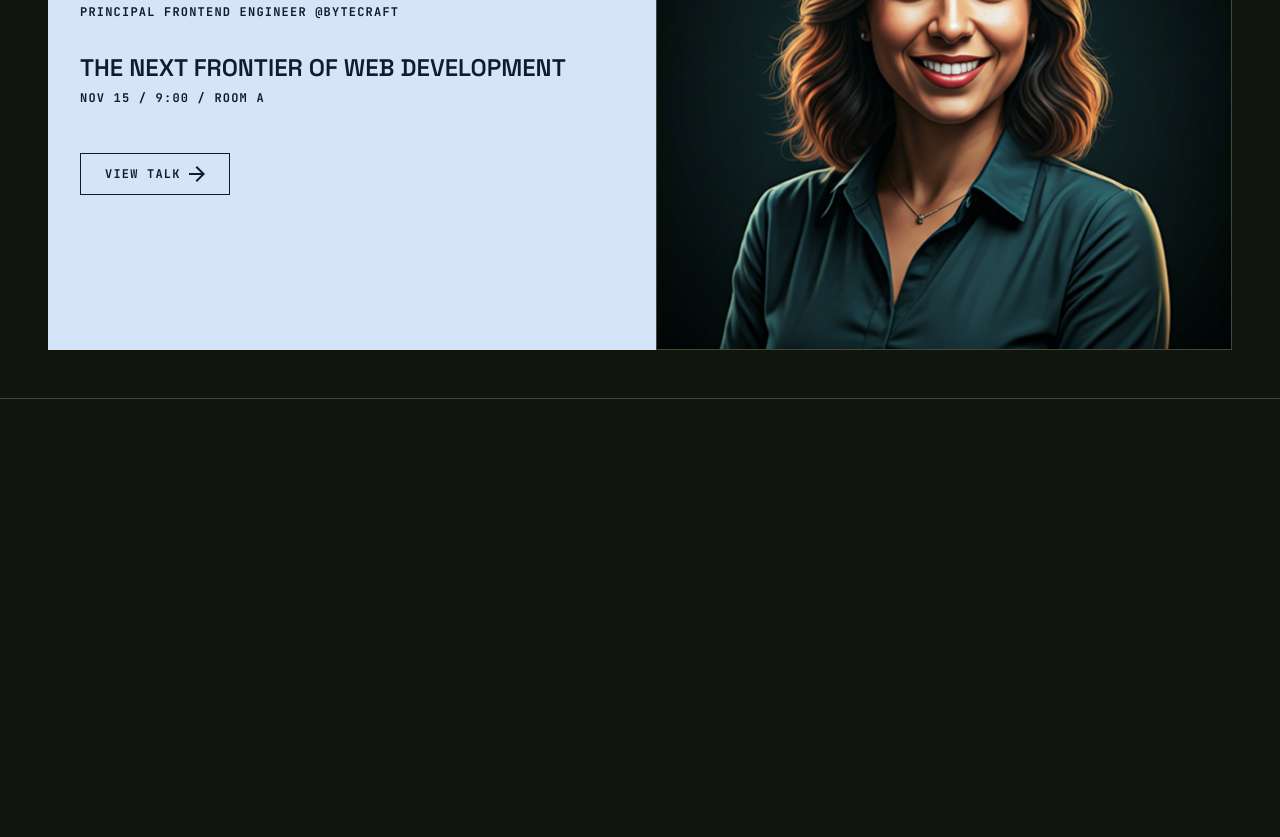
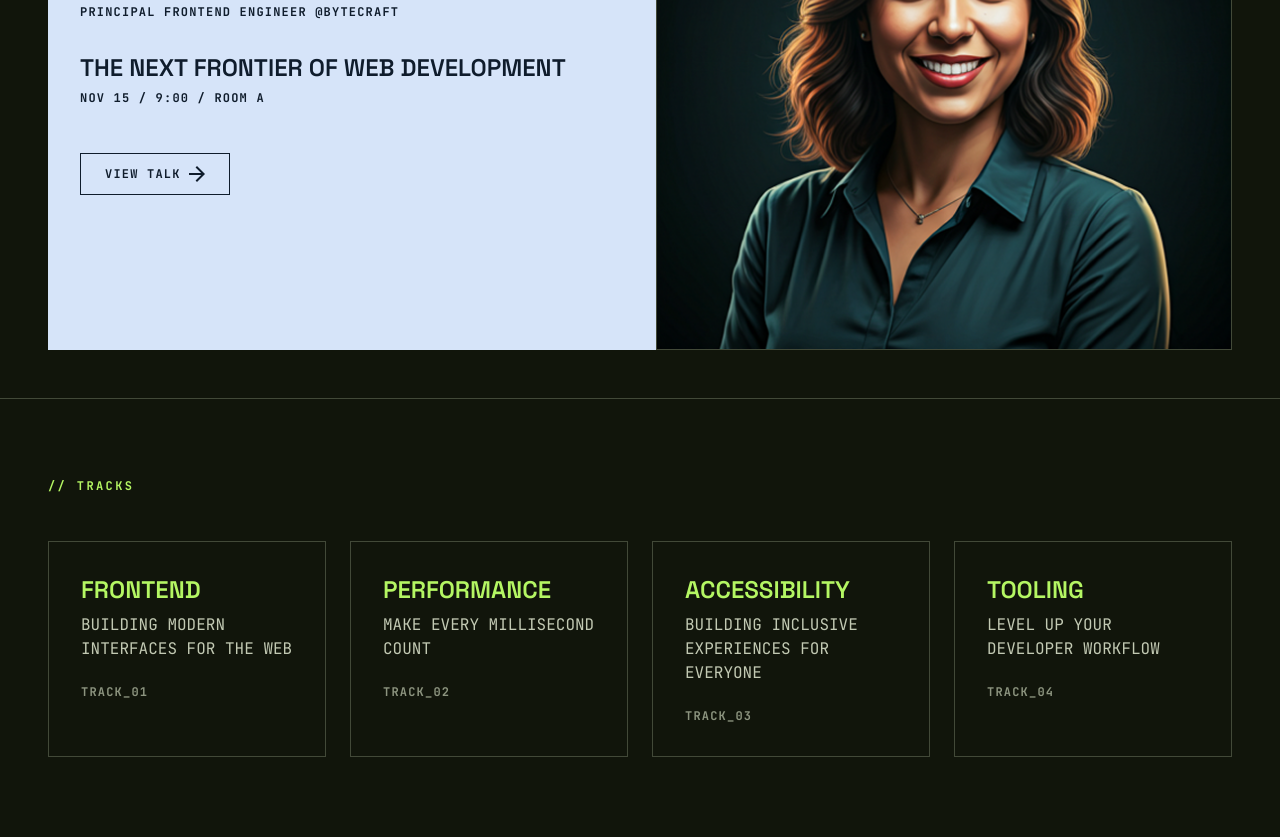
Before and after one commit to Denbor140/Devhorizon, a website built with Vite: page src/index.html in a window 1280 px wide. Shown: the part 747-1584 px from the top of the page. Before the commit the page ends 1146 px from the top, so only its background shows below. Built offline with nearby package versions, Linux system fonts and the light colour scheme.

Commit message:
add tracks section

```diff
--- a/src/index.html
+++ b/src/index.html
@@ -15,6 +15,7 @@
     <main>
       <load src="./partials/hero.html" />
       <load src="./partials/keynote.html" />
+      <load src="./partials/tracks.html" />
     </main>
     <script type="module" src="./main.js"></script>
   </body>
--- /dev/null
+++ b/src/partials/tracks.html
@@ -0,0 +1,80 @@
+<section class="py-20 md:py-16 xl:py-20">
+  <div class="container max-w-full px-4 xl:px-12">
+    <p
+      class="font-bold text-[12px] text-[#b4f663] leading-[1.2] tracking-[0.2em] mb-12"
+    >
+      // TRACKS
+    </p>
+
+    <ul class="flex flex-col gap-6 md:flex-row md:flex-wrap md:gap-4 xl:gap-6">
+      <li
+        class="border border-[#424938] p-8 w-full md:w-[calc((100%-16px)/2)] xl:w-[calc((100%-72px)/4)]"
+      >
+        <h2
+          class="font-(family-name:--second-family) font-semibold text-[24px] text-[#b4f663] leading-[1.3] mb-2"
+        >
+          FRONTEND
+        </h2>
+        <p class="text-[16px] text-[#c2c9b3] leading-normal mb-6">
+          BUILDING MODERN INTERFACES FOR THE WEB
+        </p>
+        <p
+          class="font-bold text-[12px] text-[#8c947f] leading-[1.2] tracking-widest"
+        >
+          TRACK_01
+        </p>
+      </li>
+      <li
+        class="border border-[#424938] p-8 w-full md:w-[calc((100%-16px)/2)] xl:w-[calc((100%-72px)/4)]"
+      >
+        <h2
+          class="font-(family-name:--second-family) font-semibold text-[24px] text-[#b4f663] leading-[1.3] mb-2"
+        >
+          PERFORMANCE
+        </h2>
+        <p class="text-[16px] text-[#c2c9b3] leading-normal mb-6">
+          MAKE EVERY MILLISECOND COUNT
+        </p>
+        <p
+          class="font-bold text-[12px] text-[#8c947f] leading-[1.2] tracking-widest"
+        >
+          TRACK_02
+        </p>
+      </li>
+      <li
+        class="border border-[#424938] p-8 w-full md:w-[calc((100%-16px)/2)] xl:w-[calc((100%-72px)/4)]"
+      >
+        <h2
+          class="font-(family-name:--second-family) font-semibold text-[24px] text-[#b4f663] leading-[1.3] mb-2"
+        >
+          ACCESSIBILITY
+        </h2>
+        <p class="text-[16px] text-[#c2c9b3] leading-normal mb-6">
+          BUILDING INCLUSIVE EXPERIENCES FOR EVERYONE
+        </p>
+        <p
+          class="font-bold text-[12px] text-[#8c947f] leading-[1.2] tracking-widest"
+        >
+          TRACK_03
+        </p>
+      </li>
+      <li
+        class="border border-[#424938] p-8 w-full md:w-[calc((100%-16px)/2)] xl:w-[calc((100%-72px)/4)]"
+      >
+        <h2
+          class="font-(family-name:--second-family) font-semibold text-[24px] text-[#b4f663] leading-[1.3] mb-2"
+        >
+          TOOLING
+        </h2>
+        <p class="text-[16px] text-[#c2c9b3] leading-normal mb-6">
+          LEVEL UP YOUR DEVELOPER WORKFLOW
+        </p>
+        <p
+          class="font-bold text-[12px] text-[#8c947f] leading-[1.2] tracking-widest"
+        >
+          TRACK_04
+        </p>
+      </li>
+    </ul>
+  </div>
+</section>
```
